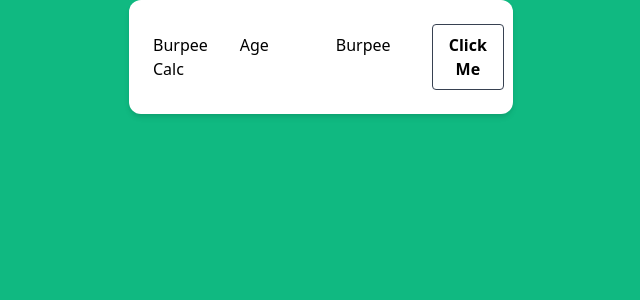
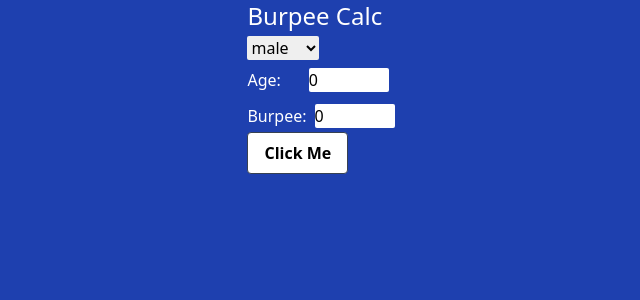
Before and after one commit to Aaron-m-ram/burpee-calc, a React (Create React App) app: page / in a window 1280 px wide. Shown: the top 300 px of the page, without its empty margins (319-959 px from the left). Built offline with nearby package versions, Linux system fonts and the light colour scheme.

Commit message:
Lifted Input/label
lifted the component to the parent so it can be able to read in the data

```diff
--- a/public/index.html
+++ b/public/index.html
@@ -26,7 +26,7 @@
     -->
     <title>React App</title>
   </head>
-  <body class="bg-green-500" >
+  <body class="bg-blue-800" >
     <noscript>You need to enable JavaScript to run this app.</noscript>
     <div id="root"></div>
     <!--
--- a/src/App.js
+++ b/src/App.js
@@ -1,22 +1,37 @@
+import { useState } from "react";
+import React from "react";
 import Button from "./components/Button";
 import Dropdown from "./components/Dropdown"
 import LabelInput from "./components/Label+Input";
 
-function handleClick(){
-  console.log("hello");
-}
+
 
 function App() {
+
+
+  const handleClick= ()=> {
+    alert("You clicked the button\n" + "Age: "+ ageInput + "\nBurpee" +burpInput);
+  }
+
+  const[ageInput, setAgeInput] = useState('');
+  const[burpInput, setBurpInput] = useState('')
+  const onInput = (e) => setAgeInput(e.target.value)
+  const onChange = (e) => setBurpInput(e.target.value)
+
   return (
-    <div className="p-6 max-w-sm mx-auto bg-white rounded-xl shadow-md flex items-center space-x-4">
-      <h1>Burpee Calc</h1>
+    <div className="flex justify-center">
+      <div className="flex-col">
+        <h1 className="text-2xl text-white">Burpee Calc</h1>
 
-      <Dropdown value="male" value2="female"/>
-      <LabelInput name="Age"/>
-      <LabelInput name="Burpee"/>
-      <Button label= "Click Me" onClick= {handleClick}/>
+        <Dropdown value="male" value2="female"/>
 
+        <LabelInput clnvar="pr-7 text-white" name="Age:" input={onInput}/>
+        <LabelInput clnvar="pr-2 text-white" name="Burpee:" input={onChange}/>
+
+        <Button label= "Click Me" onClick= {handleClick}/>
+      </div>
     </div>
+
   );
 }
 
--- a/src/components/Button.js
+++ b/src/components/Button.js
@@ -4,7 +4,8 @@ const Button = ({label, onClick}) => {
     return (
         <button
             className="bg-white hover:bg-gray-700 text-grey-700 font-semibold
-                       hover:text-white py-2 px-4 border border-gray-700 hover:border-transparent rounded"
+                       hover:text-white py-2 px-4 border border-gray-700
+                       hover:border-transparent rounded"
             onClick= {onClick}
         >
             {label}
--- a/src/components/Dropdown.js
+++ b/src/components/Dropdown.js
@@ -2,7 +2,7 @@ import React from 'react'
 
 const Dropdown = ({value, value2}) => {
     return (
-        <select className="form-select block w-full mt-1">
+        <select className="form-select focus:outline-none focus:ring focus:border-white rounded-sm mt-1">
             <option>{value}</option>
             <option>{value2}</option>
         </select>
--- a/src/components/Label+Input.js
+++ b/src/components/Label+Input.js
@@ -1,14 +1,50 @@
-import React from 'react'
+import React from "react"
 
-const LabelInput = ({name})=> {
+const LabelInput = ({name,clnvar,input,ch})=> {
+
     return (
-        <div>
-            <label>
+        <div className="pt-2 pb-1">
+            <label className={clnvar}>
                 {name}
-                <input type="Number" min= "0" max="99"/>
             </label>
+            <input className="focus:outline-none focus:ring focus:border-white rounded-sm"
+                   type="Number" min= "0" max="99" defaultValue="0" onChange={input}/>
         </div>
     )
 }
 
 export default LabelInput
+
+
+
+
+
+
+
+
+
+
+
+
+
+
+
+
+
+
+/* import {useState} from 'react'
+
+const LabelInput = ({name,clnvar})=> {
+    const[input, setInput] = useState('');
+    return (
+        <div className="pt-2 pb-1">
+            <label className={clnvar}>
+                {name}
+            </label>
+            <input className="focus:outline-none focus:ring focus:border-white rounded-sm"
+                   type="Number" min= "0" max="99" value={input} onInput={e => setInput(e.target.value)}/>
+        </div>
+    )
+}
+
+export default LabelInput */
```
Also changed, not shown: public/manifest.json (added), src/components/Input.js (deleted), src/data/Burpee-data.js (deleted), src/data/Burpeedata.js (added).
